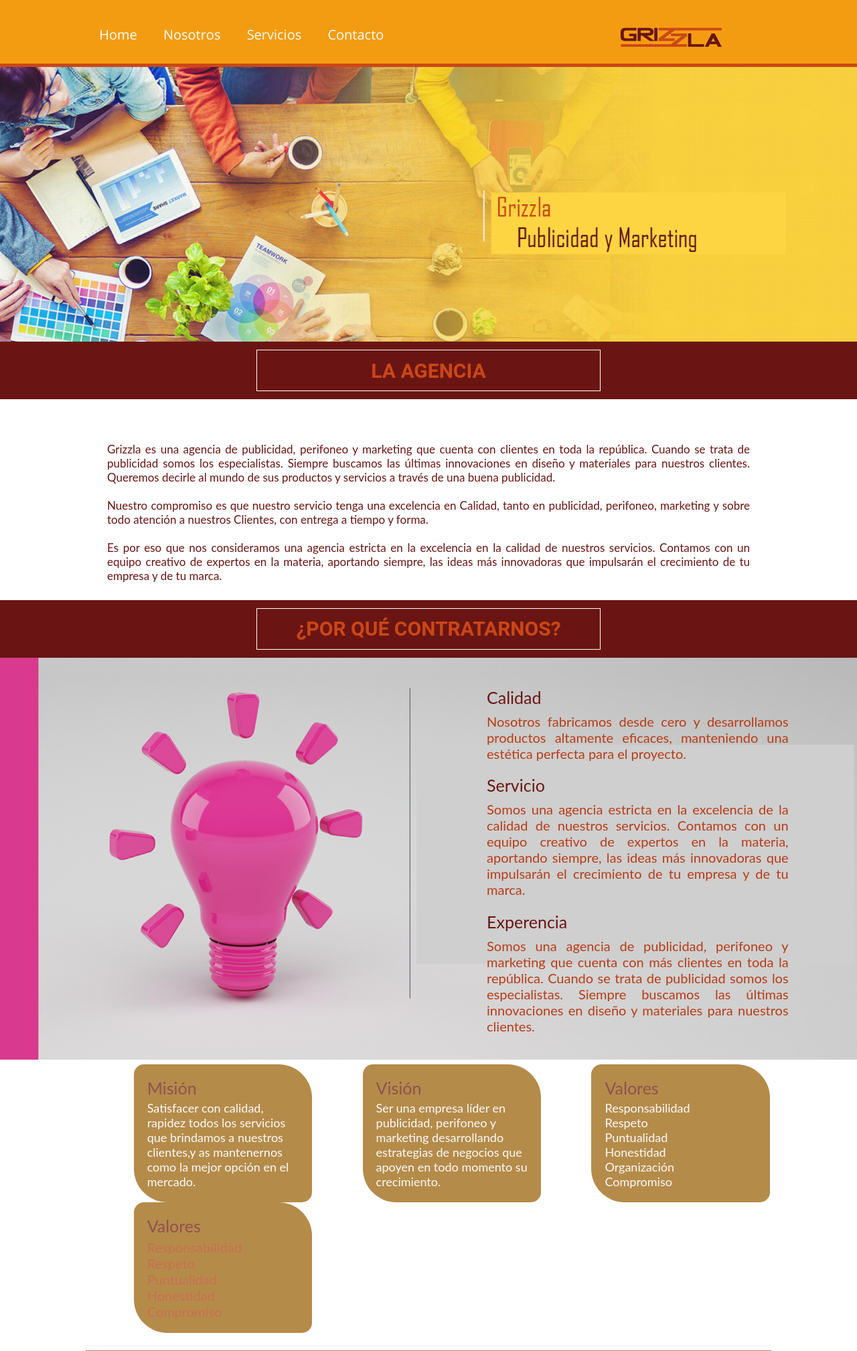
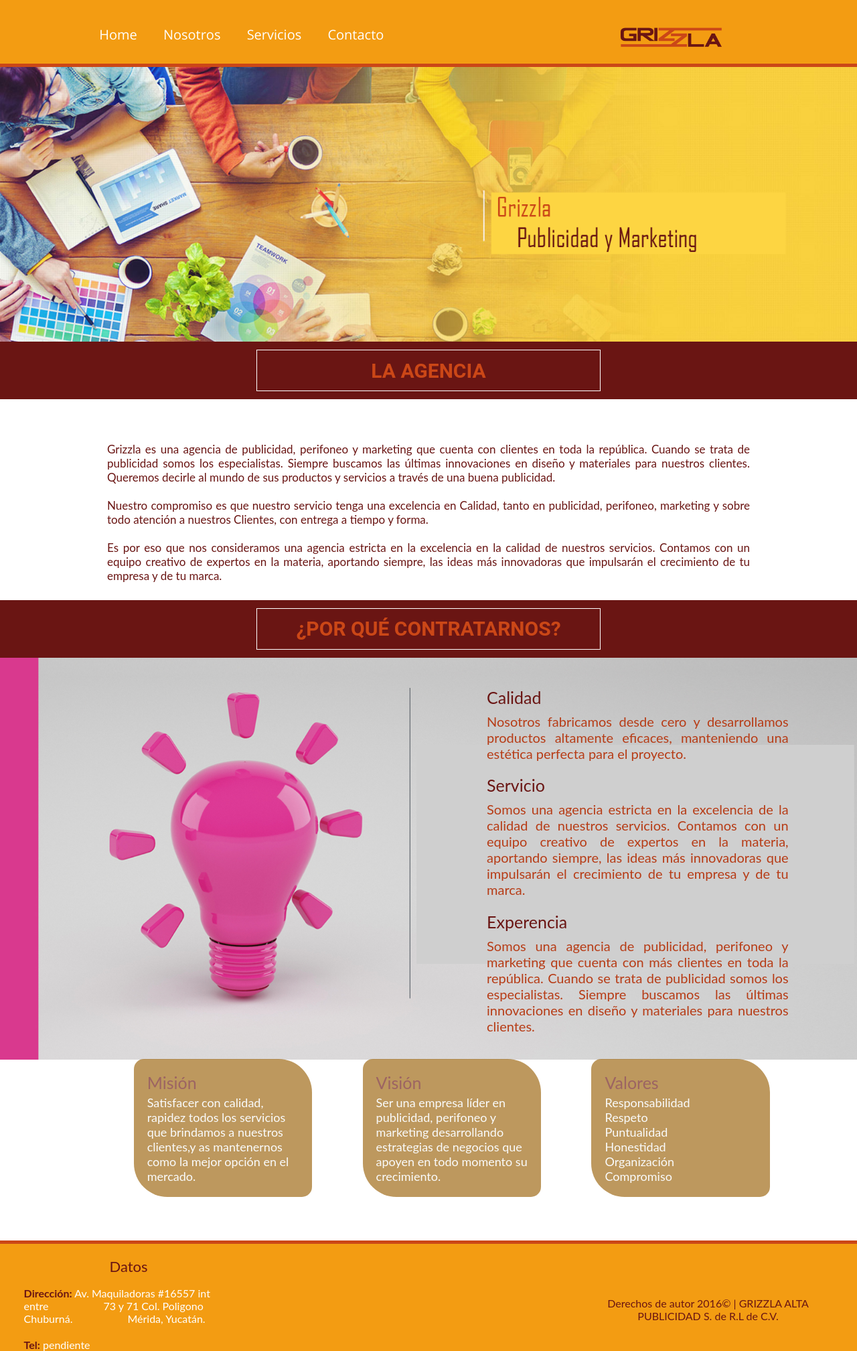
Before and after one commit to esteban1234/grizzla, a PHP site: page /vistas/nosotros.php in a window 1280 px wide. Shown: the top 2017 px of the page at 67% size. Run offline with PHP 8.4, Linux system fonts and the light colour scheme; a map, chart or similar area stays blank; some libraries are stand-ins or nearby versions; grey boxes are pictures that could not be loaded.

Commit message:
corregido

```diff
--- a/vistas/nosotros.php
+++ b/vistas/nosotros.php
@@ -80,17 +80,6 @@
 			Compromiso
 		</p>
 	</article>
-
-<article class="mision">
-	<p class="calidad">Valores</p>
-	<p class="texto_calidad">
-	Responsabilidad <br>
-		Respeto <br>
-		Puntualidad <br>
-		Honestidad <br>
-		Compromiso
-	</p>
-
 </article>
 
 <?php include 'pie.php';?>
```
